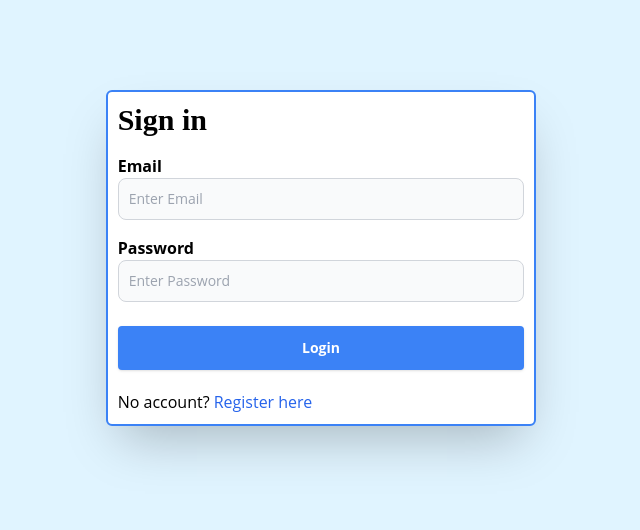
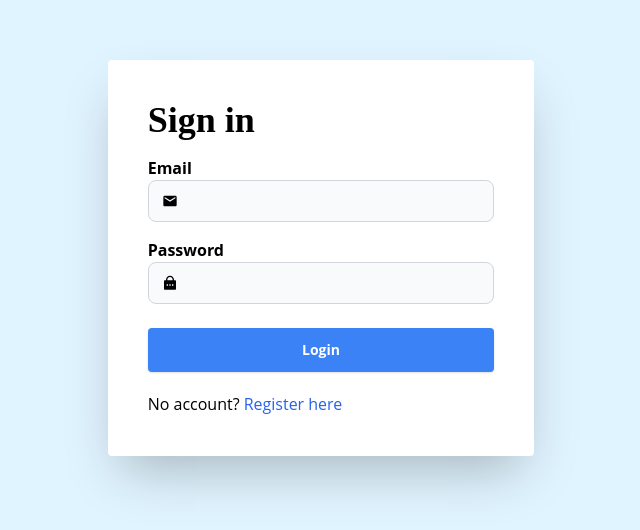
Before and after one commit to KhaledHadida/Top-Ten-Games, a Next.js app: page /signin in a window 1280 px wide. Shown: the part 142-672 px from the top of the page, without its empty margins (319-959 px from the left). Built offline with nearby package versions, Linux system fonts and the light colour scheme.

Commit message:
polishing, error validation

```diff
--- a/package.json
+++ b/package.json
@@ -20,6 +20,7 @@
     "react": "18.2.0",
     "react-beautiful-dnd": "^13.1.1",
     "react-dom": "18.2.0",
+    "react-icons": "^5.4.0",
     "tailwindcss": "3.3.3",
     "yup": "^1.3.2"
   }
--- a/pages/index.js
+++ b/pages/index.js
@@ -15,13 +15,13 @@ export default function Home() {
       <Header />
       <main className="flex flex-col items-center justify-center flex-1" >
         <AnimationBackground />
-        <div className="text-center bg-white p-5 rounded-lg" style={{ zIndex: 1 }}>
+        <div className="text-center bg-[#87c4ff] bg-opacity-85 p-10 rounded-lg drop-shadow-lg" style={{ zIndex: 1 }}>
           <p className="text-3xl">Welcome to</p>
           <h1 className="font-extrabold text-8xl mb-4">Top Ten Games</h1>
-          <p className="text-3xl mb-4">Rank your top ten games and share your review with friends!</p>
+          <p className="text-3xl mb-4 text-[#112D4E]">Rank your top ten games and share your review with friends!</p>
           {/* button for sign in */}
-          <div className="py-5">
-            <Link className="text-white bg-gradient-to-r from-blue-500 via-blue-600 to-blue-700 hover:bg-gradient-to-br focus:ring-4 focus:outline-none focus:ring-blue-300 dark:focus:ring-blue-800 shadow-lg shadow-blue-500/50 dark:shadow-lg dark:shadow-blue-800/80 font-medium rounded-lg text-3xl px-5 py-2.5 text-center me-2 mb-2" href="/signin">Sign In</Link>
+          <div className="pt-10 pb-5">
+            <Link className="bg-blue-500 hover:bg-blue-600 text-white font-bold py-3 px-5 border-b-4 border-blue-700 hover:border-blue-800 rounded text-2xl" href="/signin">Sign In</Link>
           </div>
         </div>
       </main>
--- a/pages/register.js
+++ b/pages/register.js
@@ -78,7 +78,7 @@ export default function Register() {
             </Head>
             {/* The register panel */}
             <div className="bg-lighter-blue min-h-screen flex flex-col justify-center items-center">
-                <div className="bg-white p-2.5 rounded shadow-2xl p-10 outline outline-2 outline-blue-500 w-1/3">
+                <div className="bg-white rounded shadow-2xl p-10 w-1/3">
                     <form onSubmit={handleRegister} >
                         <h1 className="text-3xl font-semibold items-center">Create an Account</h1>
                         <p>Your ranking journey starts here.</p>
--- a/pages/signin.js
+++ b/pages/signin.js
@@ -9,6 +9,9 @@ import { checkUserAuth } from "./api/userapi";
 import { useLoading } from "../contexts/loadingcontext";
 import Link from 'next/link';
 import Head from 'next/head';
+import { MdEmail } from "react-icons/md";
+import { RiLockPasswordFill } from "react-icons/ri";
+
 
 import AnimationBackground from "./components/animationbackground";
 
@@ -19,6 +22,8 @@ export default function SignIn() {
     const { setLoading, loading } = useLoading();
     const { isLoggedIn, login, logout } = useAuth();
 
+    const [emailError, setEmailError] = useState(false);
+    const [passwordError, setPasswordError] = useState(false);
     const [loginError, setLoginError] = useState(false);
     //Error such as "bad password, email already exists" (only 2 for now)
     const [signInError, setSignInError] = useState([]);
@@ -29,16 +34,26 @@ export default function SignIn() {
 
     //Handle changes
     const handleEmailChange = (e) => {
+        setEmailError(false);
         setEmail(e.target.value);
     }
 
     const handlePasswordChange = (e) => {
+        setPasswordError(false);
         setPassword(e.target.value);
     }
 
 
     //Handle login
     const handleLogin = async (e) => {
+        if (email === "") {
+            setEmailError(true);
+        }
+        if (password === "") {
+            setPasswordError(true);
+        }
+        //Loading off
+        setLoading(false);
         //Stop it from refreshing for each entry
         e.preventDefault();
         try {
@@ -65,28 +80,42 @@ export default function SignIn() {
                     <title>Sign in</title>
                 </Head>
                 {(<div className="bg-lighter-blue min-h-screen flex flex-col justify-center items-center" >
-                    <div className="bg-white p-2.5 rounded p-10 shadow-2xl outline outline-2 outline-blue-500 w-1/3" style={{ zIndex: 1 }}>
+                    <div className="bg-white rounded p-10 shadow-2xl w-1/3" style={{ zIndex: 1 }}>
                         <form onSubmit={handleLogin} >
-                            <h1 className="text-3xl font-semibold">Sign in</h1>
+                            <h1 className="text-4xl font-semibold">Sign in</h1>
                             <div className="mt-4">
                                 <label htmlFor="email" className="block font-bold">Email</label>
+                                <div class="relative">
+                                    <div class="absolute inset-y-0 start-0 flex items-center ps-3.5 pointer-events-none">
+                                        <MdEmail/>
+                                    </div>
                                     <input
+                                        type="text"
                                         id="email"
-                                    type="text"
-                                    placeholder="Enter Email"
+                                        className={emailError ? "bg-red-50 border border-red-500 text-red-900 placeholder-red-700 text-sm rounded-lg focus:ring-red-500 dark:bg-gray-700 focus:border-red-500 block w-full ps-10 p-2.5 dark:text-red-500 dark:placeholder-red-500 dark:border-red-500"
+                                            : "bg-gray-50 border border-gray-300 text-gray-900 text-sm rounded-lg focus:ring-blue-500 focus:border-blue-500 block w-full ps-10 p-2.5  dark:bg-gray-700 dark:border-gray-600 dark:placeholder-gray-400 dark:text-white dark:focus:ring-blue-500 dark:focus:border-blue-500"}
+                                        placeholder=""
                                         onChange={handleEmailChange}
-                                    className="p-2.5 text-sm w-full bg-gray-50 rounded-lg border border-gray-300 focus:ring-blue-500 focus:border-blue-500 dark:bg-gray-700 dark:border-gray-600 dark:placeholder-gray-400 dark:text-white dark:focus:ring-blue-500 dark:focus:border-blue-500"
                                     />
+                                </div>
+                                {emailError ? (<p className="mt-2 text-sm text-red-600 dark:text-red-500">Email error</p>) : (<></>)}
                             </div>
                             <div className="mt-4">
                                 <label htmlFor="password" className="block font-bold">Password</label>
+                                <div class="relative">
+                                    <div class="absolute inset-y-0 start-0 flex items-center ps-3.5 pointer-events-none">
+                                        <RiLockPasswordFill/>
+                                    </div>
                                     <input
+                                        type="password"
                                         id="password"
-                                    type="password"
-                                    placeholder="Enter Password"
+                                        className={passwordError ? "bg-red-50 border border-red-500 text-red-900 placeholder-red-700 text-sm rounded-lg focus:ring-red-500 dark:bg-gray-700 focus:border-red-500 block w-full ps-10 p-2.5 dark:text-red-500 dark:placeholder-red-500 dark:border-red-500"
+                                            :"bg-gray-50 border border-gray-300 text-gray-900 text-sm rounded-lg focus:ring-blue-500 focus:border-blue-500 block w-full ps-10 p-2.5  dark:bg-gray-700 dark:border-gray-600 dark:placeholder-gray-400 dark:text-white dark:focus:ring-blue-500 dark:focus:border-blue-500"}
+                                        placeholder=""
                                         onChange={handlePasswordChange}
-                                    className="p-2.5 text-sm w-full bg-gray-50 rounded-lg border border-gray-300 focus:ring-blue-500 focus:border-blue-500 dark:bg-gray-700 dark:border-gray-600 dark:placeholder-gray-400 dark:text-white dark:focus:ring-blue-500 dark:focus:border-blue-500"
                                     />
+                                </div>
+                                {passwordError ? (<p className="mt-2 text-sm text-red-600 dark:text-red-500">Password error</p>) : (<></>)}
                             </div>
                             <div className="mt-6">
                                 {loading ? (<LoadingAnimation />
@@ -100,9 +129,9 @@ export default function SignIn() {
                                 </button>)}
 
                             </div>
-                            {loginError ? (signInError.map((error, index) => (<p className="text-red-600" key={index}>{error.message || error}</p>))
+                            {/* {loginError ? (signInError.map((error, index) => (<p className="text-red-600" key={index}>{error.message || error}</p>))
                             ) : (
-                                <></>)}
+                                <></>)} */}
                             {/* register button */}
                             <div>
                                 <p className="mt-5">No account? <Link className="text-blue-600 dark:text-blue-500 hover:underline" href="../register">Register here</Link></p>
```
Also changed, not shown: 1 other file (tests, documents, lock files or other folders). Lines whose indentation alone changed are shown as unchanged.
